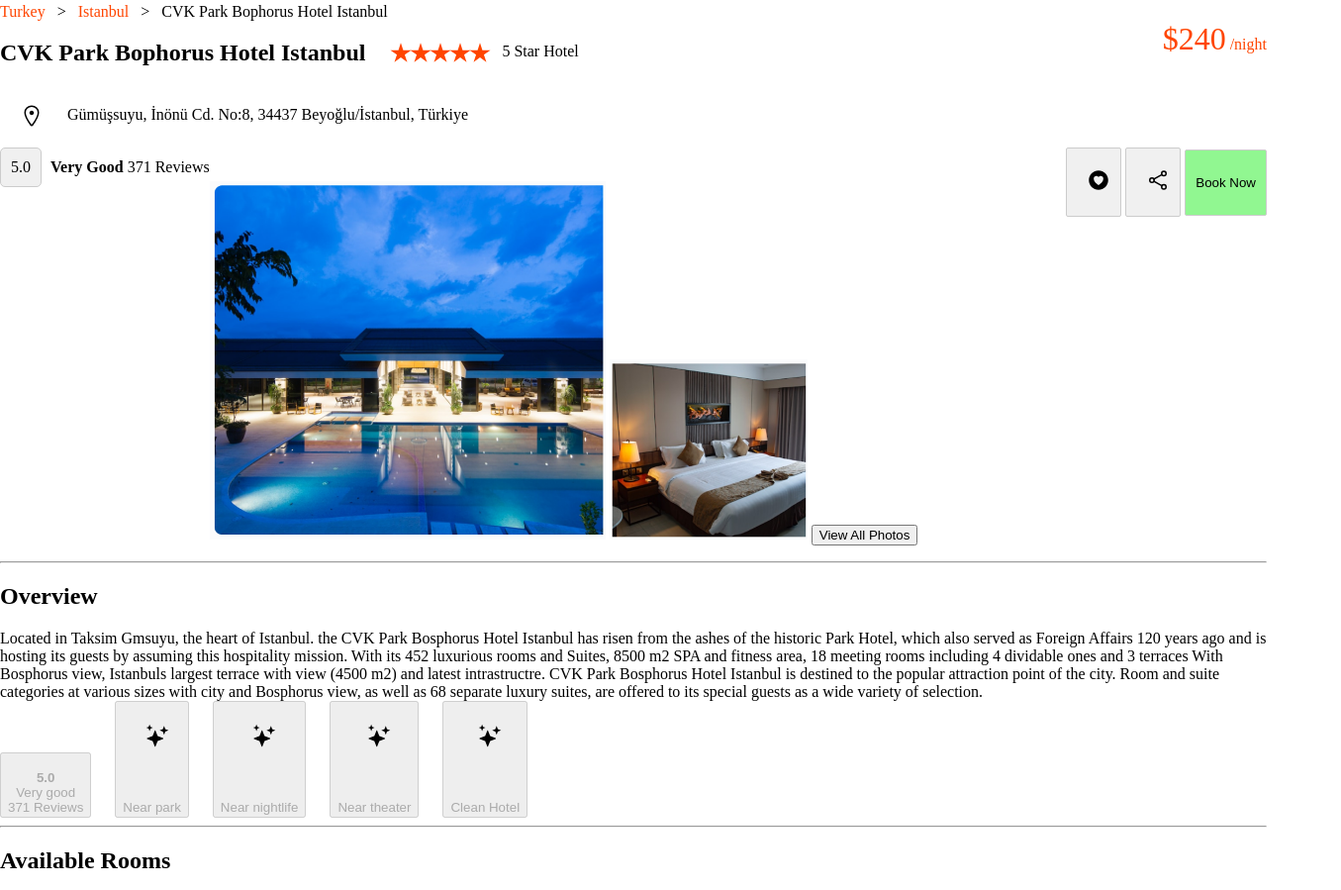
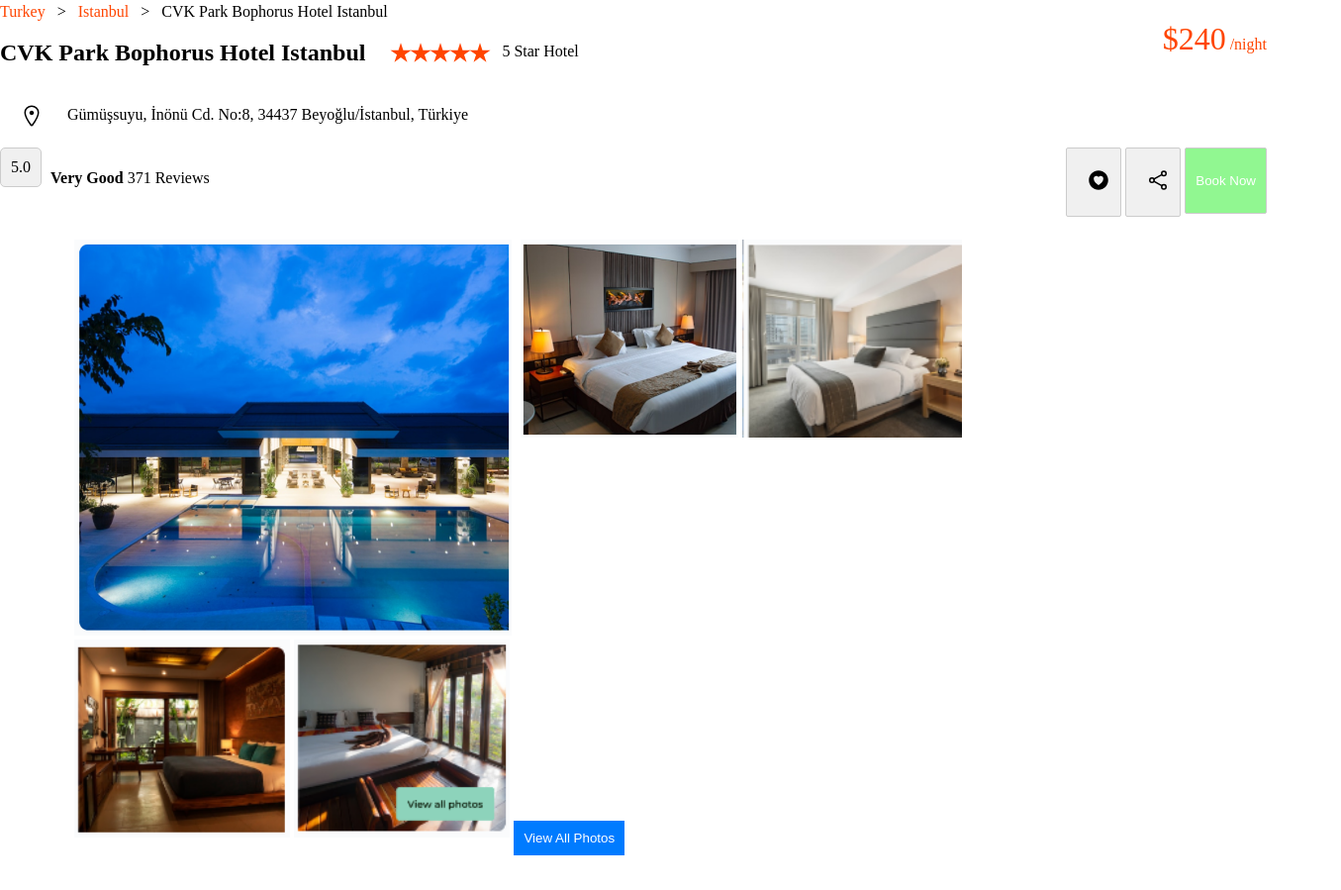
Before and after one commit to tirdesh/HotelListingPage-2-CSS, a plain HTML site: page index.html in a window 1280 px wide. Shown: the part 99-998 px from the top of the page at 99% size, 1355 px wide, since content can reach past the window. Drawn offline with Linux system fonts and the light colour scheme.

Commit message:
Added other room images to assets

```diff
--- a/index.html
+++ b/index.html
@@ -119,13 +119,20 @@
             </div>
             <br>
             <!--Used div and ul to add images-->
-            <div>
+            <div class="image-container">
                 <ul>
-                    <img src="assets/room1.PNG"  width="400" height="" >
-                    <span>
-                        <img src="assets/room2.PNG"  width="200" height="" >
-                        <button>View All Photos</button>
-                    </span>
+                    <li><img src="assets/room1.PNG" alt="Room 1" class="large"></li>
+                    <li class="vertical-images">
+                        <img src="assets/room2.PNG" alt="Room 2" class="small">
+                        <img src="assets/room3.PNG" alt="Room 3" class="small">
+                    </li>
+                    <li class="vertical-images">
+                        <img src="assets/room4.PNG" alt="Room 4" class="small">
+                        <div class="image-with-button">
+                            <img src="assets/room5.PNG" alt="Room 5" class="small">
+                            <button>View All Photos</button>
+                        </div>
+                    </li>
                 </ul>
             </div>
         </section>
@@ -247,7 +254,7 @@
                 </button>
             </div>
             <br>
-            <iframe src="https://www.google.com/maps/embed?pb=!1m18!1m12!1m3!1d3009.507214206012!2d28.984884176487977!3d41.03603591771458!2m3!1f0!2f0!3f0!3m2!1i1024!2i768!4f13.1!3m3!1m2!1s0x14cab764cd5981a1%3A0xb1067fbfeb23d92d!2zR8O8bcO8xZ9zdXl1LCDEsG7Dtm7DvCBDZC4gTm86OCwgMzQ0MzcgQmV5b8SfbHUvxLBzdGFuYnVsLCBUw7xya2l5ZQ!5e0!3m2!1sen!2sus!4v1695626138643!5m2!1sen!2sus" width="600" height="450" style="border:0;" allowfullscreen="" loading="lazy" referrerpolicy="no-referrer-when-downgrade"></iframe>
+            <iframe src="https://www.google.com/maps/embed?pb=!1m18!1m12!1m3!1d3009.507214206012!2d28.984884176487977!3d41.03603591771458!2m3!1f0!2f0!3f0!3m2!1i1024!2i768!4f13.1!3m3!1m2!1s0x14cab764cd5981a1%3A0xb1067fbfeb23d92d!2zR8O8bcO8xZ9zdXl1LCDEsG7Dtm7DvCBDZC4gTm86OCwgMzQ0MzcgQmV5b8SfbHUvxLBzdGFuYnVsLCBUw7xya2l5ZQ!5e0!3m2!1sen!2sus!4v1695626138643!5m2!1sen!2sus" width="100%" height="550"  allowfullscreen="" loading="lazy" referrerpolicy="no-referrer-when-downgrade"></iframe>
             <br>
             <svg width="54" height="64" fill="none" xmlns="http://www.w3.org/2000/svg">
                 <path d="M32 22.25C28.2734 22.25 25.25 25.1277 25.25 28.6719C25.25 32.75 29.75 39.2127 31.4023 41.4448C31.4709 41.5391 31.5608 41.6157 31.6647 41.6686C31.7686 41.7215 31.8835 41.749 32 41.749C32.1165 41.749 32.2314 41.7215 32.3353 41.6686C32.4392 41.6157 32.5291 41.5391 32.5977 41.4448C34.25 39.2136 38.75 32.7533 38.75 28.6719C38.75 25.1277 35.7266 22.25 32 22.25Z" stroke="black" stroke-width="1.5" stroke-linecap="round" stroke-linejoin="round"/>
--- a/styles/main.css
+++ b/styles/main.css
@@ -154,7 +154,7 @@ section h1, .stars{
         padding: 10px;
         border: 1px solid #ccc;
         border-radius: 5px;
-
+    vertical-align: bottom;
 }
 
 .reviews-right p,
@@ -164,7 +164,7 @@ section h1, .stars{
     padding: 0px;
     border: 1px solid #ccc;
     border-radius: 2px;
-    vertical-align: middle;
+    vertical-align: top;
 }
 
 .reviews-right button{
@@ -172,3 +172,42 @@ section h1, .stars{
     padding: 10px;
     background-color: rgb(145, 247, 145);
 }
+
+.image-container ul {
+    list-style: none;
+    padding: 0;
+    margin: 75px;
+    width: 100%;
+}
+
+.image-container ul li {
+    display: inline-block;
+    vertical-align: top;
+    margin-right: 5px; /* Adjust margin as needed for spacing */
+}
+
+.large {
+    height: 400px;
+}
+
+.vertical-images img.small {
+    height: 200px;
+    margin-bottom: 5px; /* Adjust margin as needed for spacing */
+}
+
+.vertical-images:last-child {
+    margin-right: 0; /* Remove margin for the last vertical-images */
+}
+
+.image-with-button {
+    display: inline-block;
+    vertical-align: top;
+}
+
+button {
+    background-color: #007bff;
+    color: #fff;
+    border: none;
+    padding: 10px;
+    cursor: pointer;
+}
```
Also changed, not shown: assets/room3.PNG (added), assets/room4.PNG (added), assets/room5.PNG (added).
